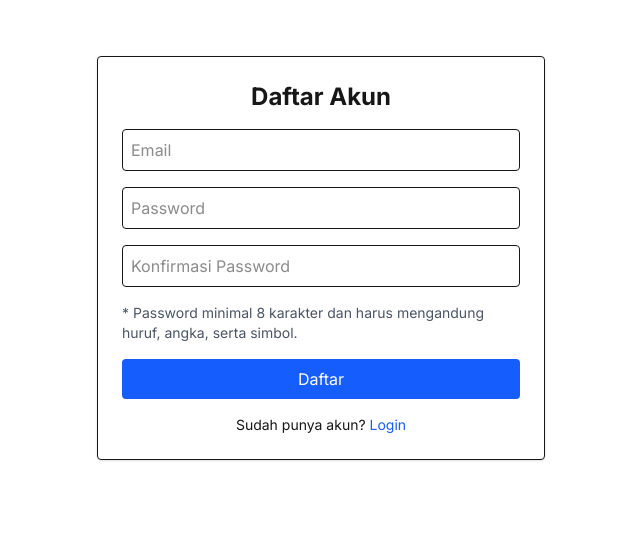
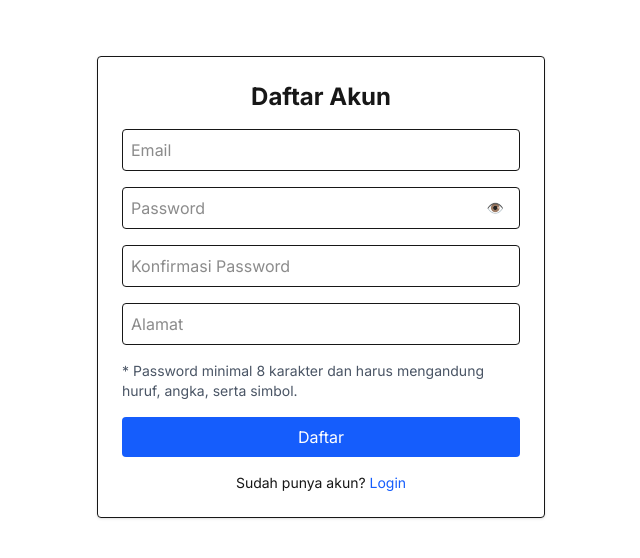
Before and after one commit to stevenmulya/mystore-nextjs, a Next.js app: page /auth/register in a window 1280 px wide. Shown: the top 558 px of the page, without its empty margins (319-959 px from the left). Built offline with nearby package versions, Linux system fonts and the light colour scheme; no server answers.

Commit message:
Initial commit

```diff
--- a/src/app/auth/register/page.tsx
+++ b/src/app/auth/register/page.tsx
@@ -8,6 +8,8 @@ export default function RegisterPage() {
   const [email, setEmail] = useState('')
   const [password, setPassword] = useState('')
   const [confirmPassword, setConfirmPassword] = useState('')
+  const [address, setAddress] = useState('')
+  const [showPassword, setShowPassword] = useState(false)
   const [error, setError] = useState<string | null>(null)
   const [success, setSuccess] = useState(false)
   const [loading, setLoading] = useState(false)
@@ -35,6 +37,11 @@ export default function RegisterPage() {
     const { error } = await supabase.auth.signUp({
       email,
       password,
+      options: {
+        data: {
+          address, // menyimpan alamat di user metadata
+        },
+      },
     })
 
     if (error) {
@@ -70,19 +77,39 @@ export default function RegisterPage() {
           required
           className="w-full border p-2 rounded"
         />
+
+        <div className="relative">
           <input
-          type="password"
+            type={showPassword ? 'text' : 'password'}
             placeholder="Password"
             value={password}
             onChange={(e) => setPassword(e.target.value)}
             required
-          className="w-full border p-2 rounded"
+            className="w-full border p-2 rounded pr-10"
           />
+          <button
+            type="button"
+            onClick={() => setShowPassword(!showPassword)}
+            className="absolute inset-y-0 right-2 px-2 text-sm text-gray-600"
+          >
+            {showPassword ? '🙈' : '👁️'}
+          </button>
+        </div>
+
         <input
           type="password"
           placeholder="Konfirmasi Password"
           value={confirmPassword}
           onChange={(e) => setConfirmPassword(e.target.value)}
+          required
+          className="w-full border p-2 rounded"
+        />
+
+        <input
+          type="text"
+          placeholder="Alamat"
+          value={address}
+          onChange={(e) => setAddress(e.target.value)}
           required
           className="w-full border p-2 rounded"
         />
```
Lines whose indentation alone changed are shown as unchanged.
